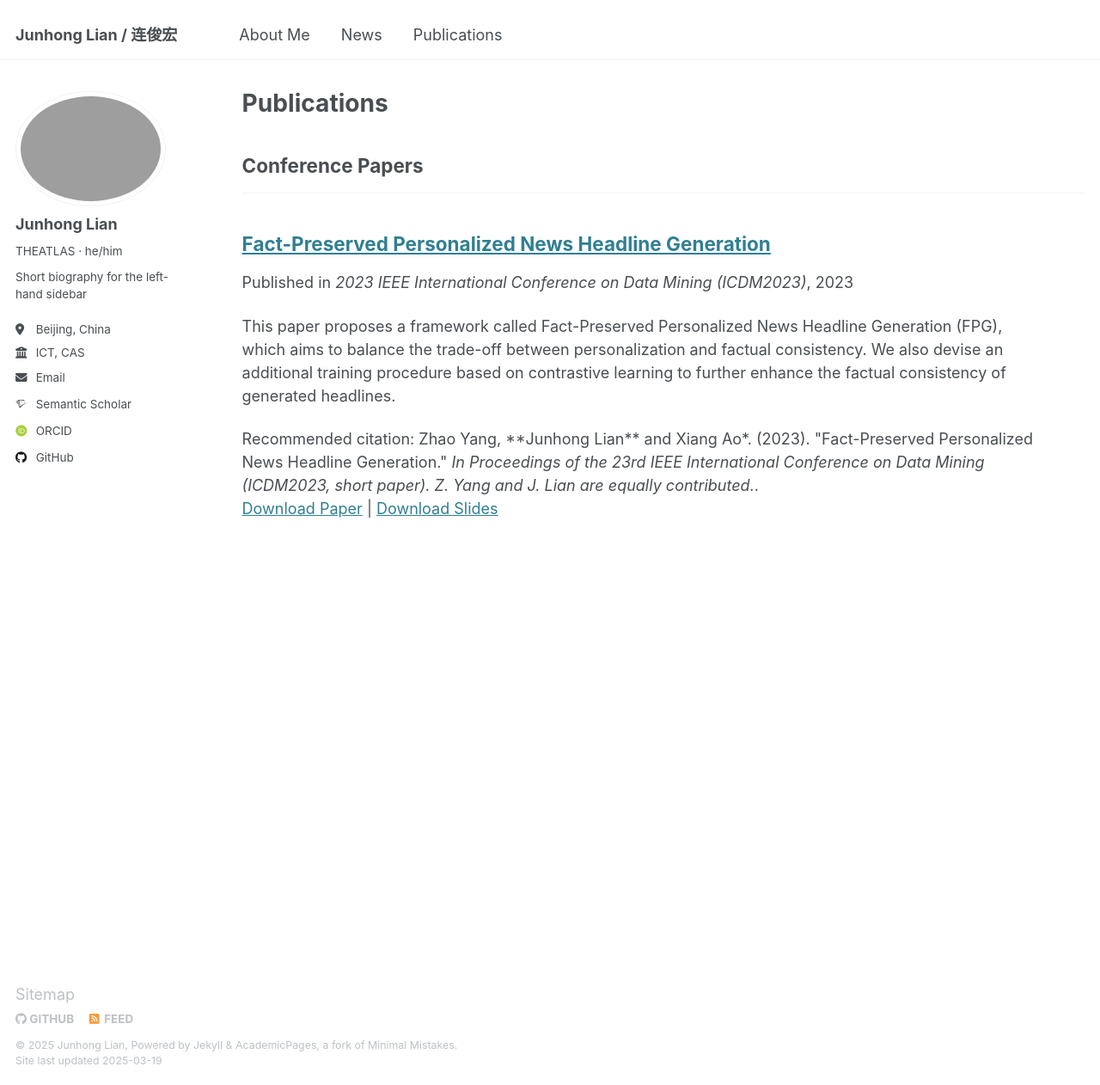
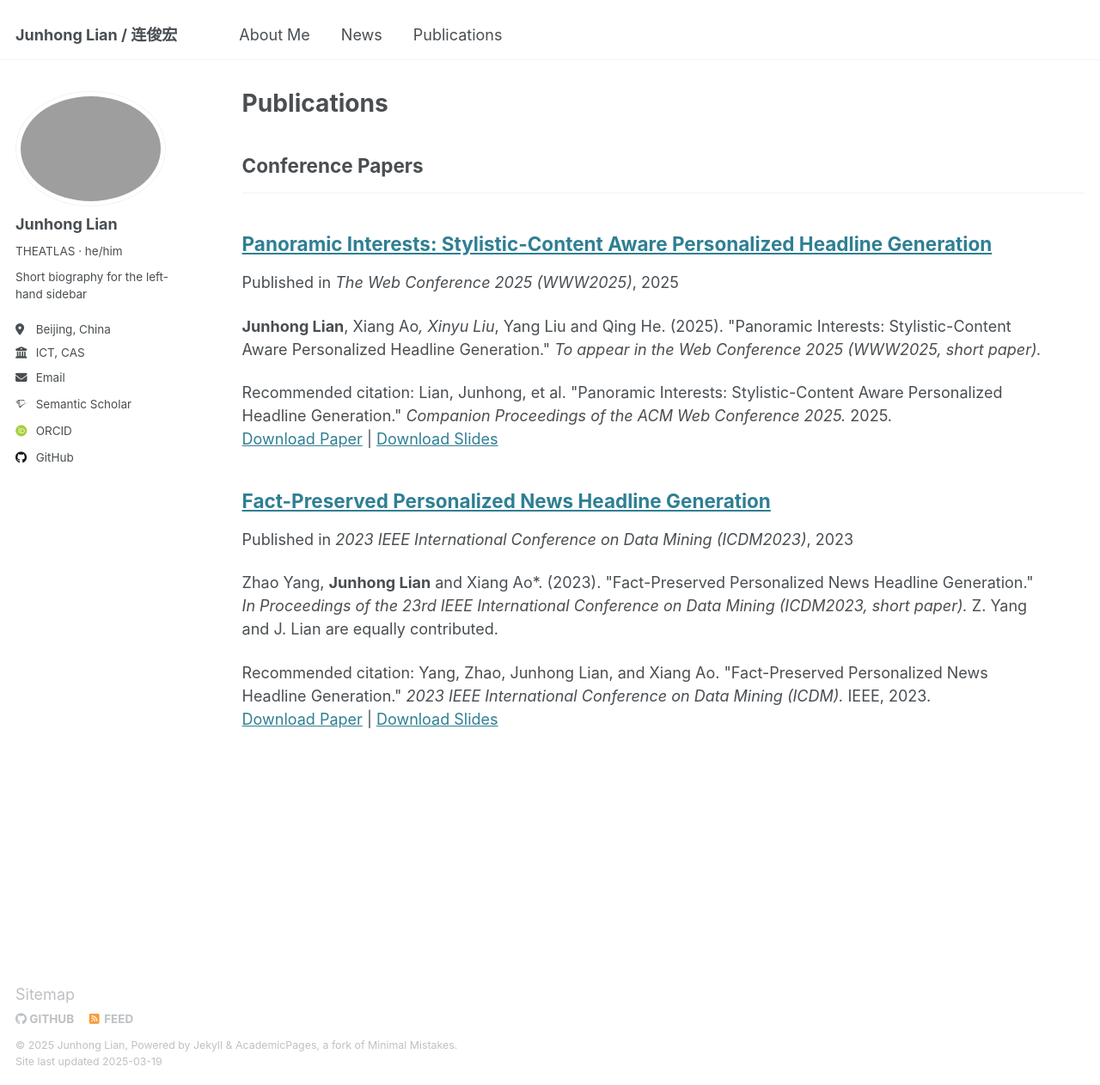
Before and after one commit to T-Atlas/t-atlas.github.io, a Jekyll site: the page built from _pages/publications.html, in a window 1280 px wide and 1262 px high. Shown: the whole window at 86% size. Built offline with Jekyll 4.4.1, drawn with Linux system fonts in a browser that asks for light colours; some web fonts are replaced.

Commit message:
docs: 更新两篇论文的摘要和引用信息
更新了`2025-04-28-panoramic-interests.md`和`2023-12-01-fact-preserved.md`两篇论文的摘要和引用信息，添加了TL;DR部分，并修正了引用格式。

```diff
--- a/_publications/2023-12-01-fact-preserved.md
+++ b/_publications/2023-12-01-fact-preserved.md
@@ -3,12 +3,14 @@
 collection: publications
 category: conferences
 permalink: /publication/2023-12-01-fact-preserved
-excerpt: 'This paper proposes a framework called Fact-Preserved Personalized News Headline Generation (FPG), which aims to balance the trade-off between personalization and factual consistency. We also devise an additional training procedure based on contrastive learning to further enhance the factual consistency of generated headlines.'
+excerpt: 'Zhao Yang, **Junhong Lian** and Xiang Ao*. (2023). &quot;Fact-Preserved Personalized News Headline Generation.&quot; <i>In Proceedings of the 23rd IEEE International Conference on Data Mining (ICDM2023, short paper).</i> Z. Yang and J. Lian are equally contributed.'
 date: 2023-12-01
 venue: '2023 IEEE International Conference on Data Mining (ICDM2023)'
 slidesurl: 'http://t-atlas.github.io/files/ICDM2023_slides.pdf'
 paperurl: 'http://t-atlas.github.io/files/ICDM2023_paper.pdf'
-citation: 'Zhao Yang, **Junhong Lian** and Xiang Ao*. (2023). &quot;Fact-Preserved Personalized News Headline Generation.&quot; <i>In Proceedings of the 23rd IEEE International Conference on Data Mining (ICDM2023, short paper). Z. Yang and J. Lian are equally contributed.</i>.'
+citation: 'Yang, Zhao, Junhong Lian, and Xiang Ao. "Fact-Preserved Personalized News Headline Generation." <i>2023 IEEE International Conference on Data Mining (ICDM).</i> IEEE, 2023.'
 ---
 
+`TL;DR` This paper proposes a framework called Fact-Preserved Personalized News Headline Generation (FPG), which aims to balance the trade-off between personalization and factual consistency. We also devise an additional training procedure based on contrastive learning to further enhance the factual consistency of generated headlines.
+
 `Abstract` Personalized news headline generation, aiming at generating user-specific headlines based on readers’ preferences, burgeons a recent flourishing research direction. Existing studies generally inject a user interest embedding into an encoder-decoder headline generator to make the output personalized, while the factual consistency of headlines is inadequate to be verified. In this paper, we propose a framework Fact-Preserved Personalized News Headline Generation (short for FPG), to prompt a tradeoff between personalization and consistency. In FPG, the similarity between the candidate news to be exposed and the historical clicked news is used to give different levels of attention to key facts in the candidate news, and the similarity scores help to learn a fact-aware global user embedding. Besides, an additional training procedure based on contrastive learning is devised to further enhance the factual consistency of generated headlines. Extensive experiments conducted on a real-world benchmark PENS validate the superiority of FPG, especially on the tradeoff between personalization and factual consistency.
--- a/_publications/2025-04-28-panoramic-interests.md
+++ b/_publications/2025-04-28-panoramic-interests.md
@@ -3,12 +3,14 @@
 collection: publications
 category: conferences
 permalink: /publication/2025-04-28-panoramic-interests
-excerpt: "This paper proposes a novel Stylistic-Content Aware Personalized Headline Generation (SCAPE) framework that reflects users\' stylistic-content preferences during the generation process by incorporating panoramic interests into the headline generator."
-date: 2025-04-28
+excerpt: "**Junhong Lian**, Xiang Ao*, Xinyu Liu*, Yang Liu and Qing He. (2025). &quot;Panoramic Interests: Stylistic-Content Aware Personalized Headline Generation.&quot; <i>To appear in the Web Conference 2025 (WWW2025, short paper).</i>"
+date: 2025-01-28
 venue: 'The Web Conference 2025 (WWW2025)'
 slidesurl: 'http://t-atlas.github.io/files/WWW2025_slides.pdf'
 paperurl: 'http://t-atlas.github.io/files/WWW2025_paper.pdf'
-citation: '**Junhong Lian**, Xiang Ao*, Xinyu Liu*, Yang Liu and Qing He. (2025). &quot;Panoramic Interests: Stylistic-Content Aware Personalized Headline Generation.&quot; <i>To appear in the Web Conference 2025 (WWW2025, short paper).</i>.'
+citation: 'Lian, Junhong, et al. "Panoramic Interests: Stylistic-Content Aware Personalized Headline Generation." <i>Companion Proceedings of the ACM Web Conference 2025.</i> 2025.'
 ---
 
+`TL;DR` This paper proposes a novel Stylistic-Content Aware Personalized Headline Generation (SCAPE) framework that reflects users\' stylistic-content preferences during the generation process by incorporating panoramic interests into the headline generator.
+
 `Abstract` Personalized news headline generation aims to provide users with attention-grabbing headlines that are tailored to their preferences. Prevailing methods focus on user-oriented content preferences, but most of them overlook the fact that diverse stylistic preferences are integral to users' panoramic interests, leading to suboptimal personalization. In view of this, we propose a novel Stylistic-Content Aware Personalized Headline Generation (SCAPE) framework. SCAPE extracts both content and stylistic features from headlines with the aid of large language model (LLM) collaboration. It further adaptively integrates users' long- and short-term interests through a contrastive learning-based hierarchical fusion network. By incorporating the panoramic interests into the headline generator, SCAPE reflects users' stylistic-content preferences during the generation process. Extensive experiments on the real-world dataset PENS demonstrate the superiority of SCAPE over baselines.
```
